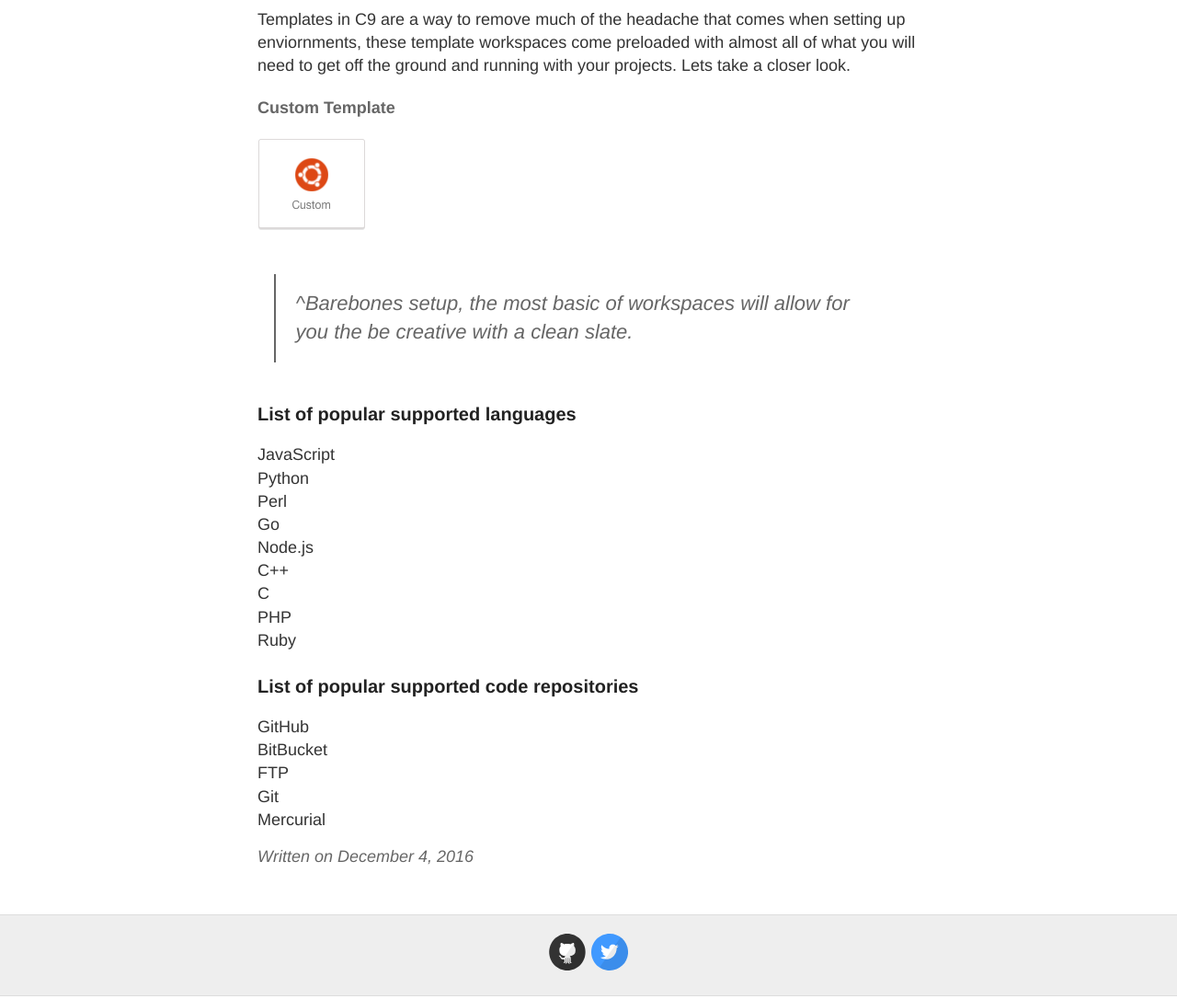
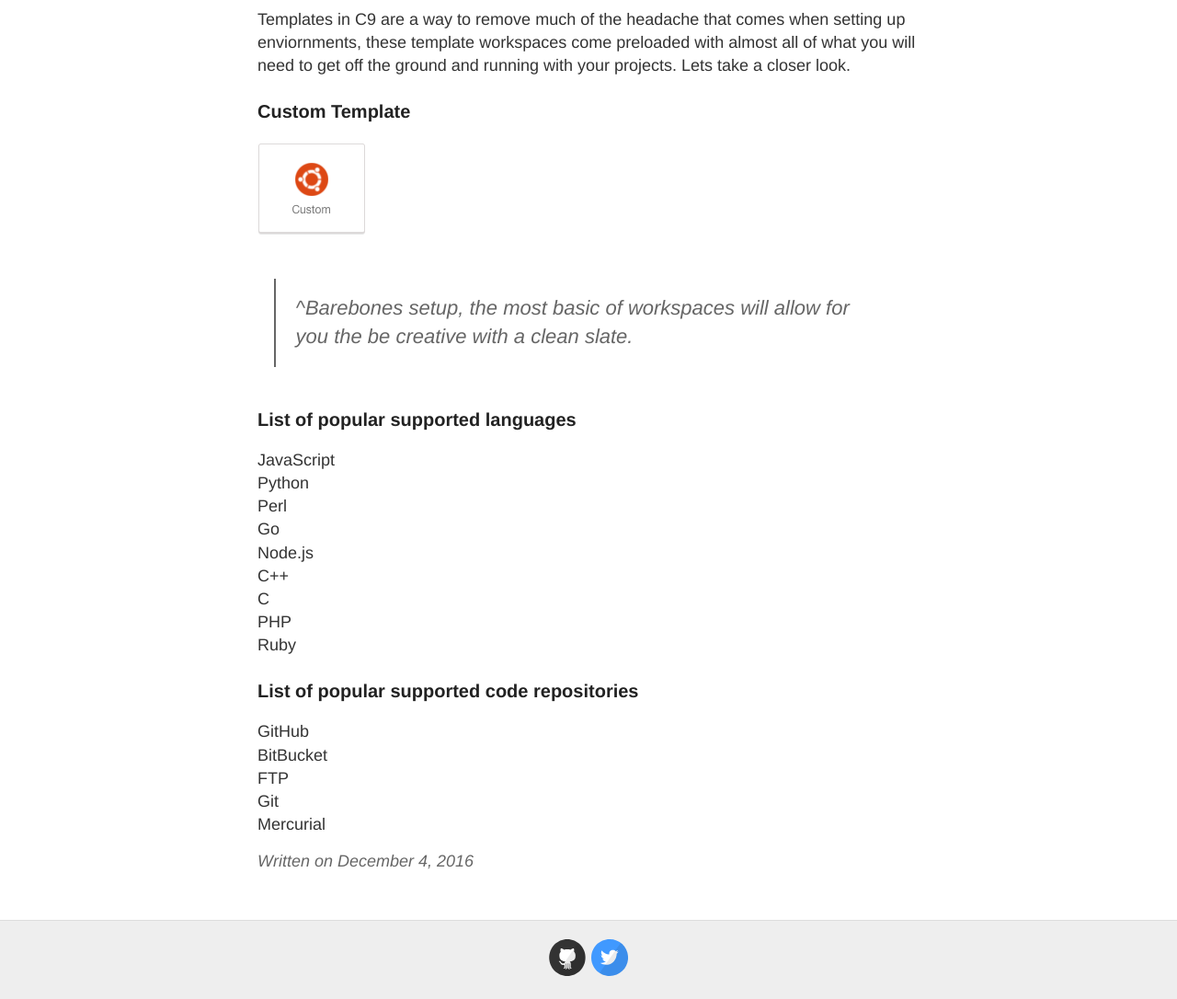
Before and after one commit to JoshTWright/devBlog, a Jekyll site: the page built from _posts/2016-12-4-C9Setup.md, in a window 1280 px wide. Shown: the part 1386-2472 px from the top of the page at 92% size. Built offline with Jekyll 4.4.1, drawn with Linux system fonts in a browser that asks for light colours.

```diff
--- a/_posts/2016-12-4-C9Setup.md
+++ b/_posts/2016-12-4-C9Setup.md
@@ -16,7 +16,7 @@ We give out workspace a name, and a creative description, aswell as choose wheth
 ## Templates in detail
 Templates in C9 are a way to remove much of the headache that comes when setting up enviornments, these template workspaces come preloaded with almost all of what you will need to get off the ground and running with your projects. Lets take a closer look.
 
-#### Custom Template
+### Custom Template
 
 ![_config.yml]({{ site.baseurl }}/images/C9custom.png)
 
```
